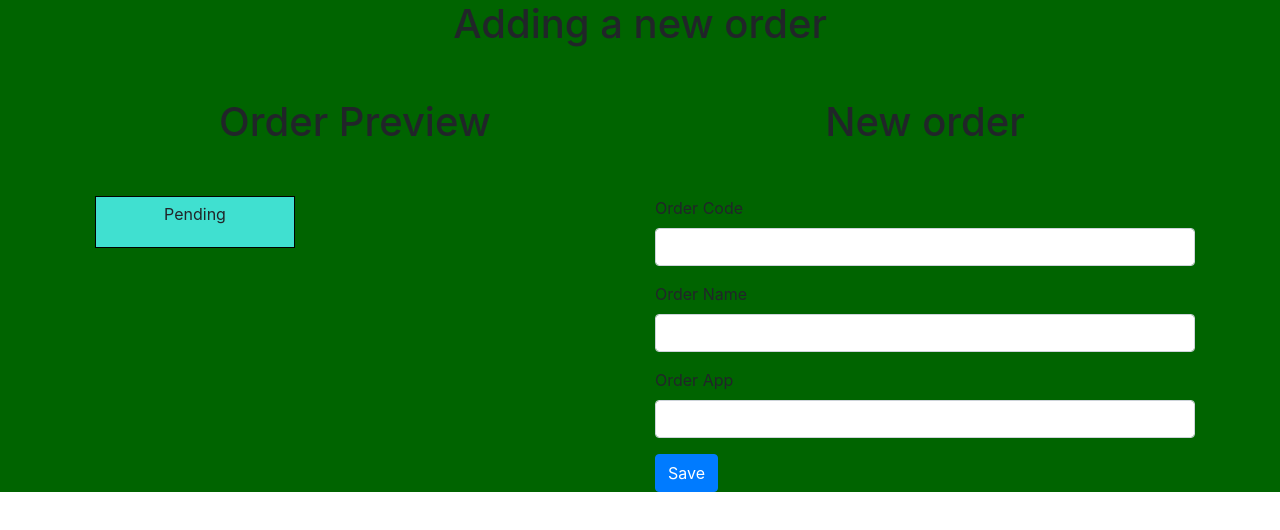
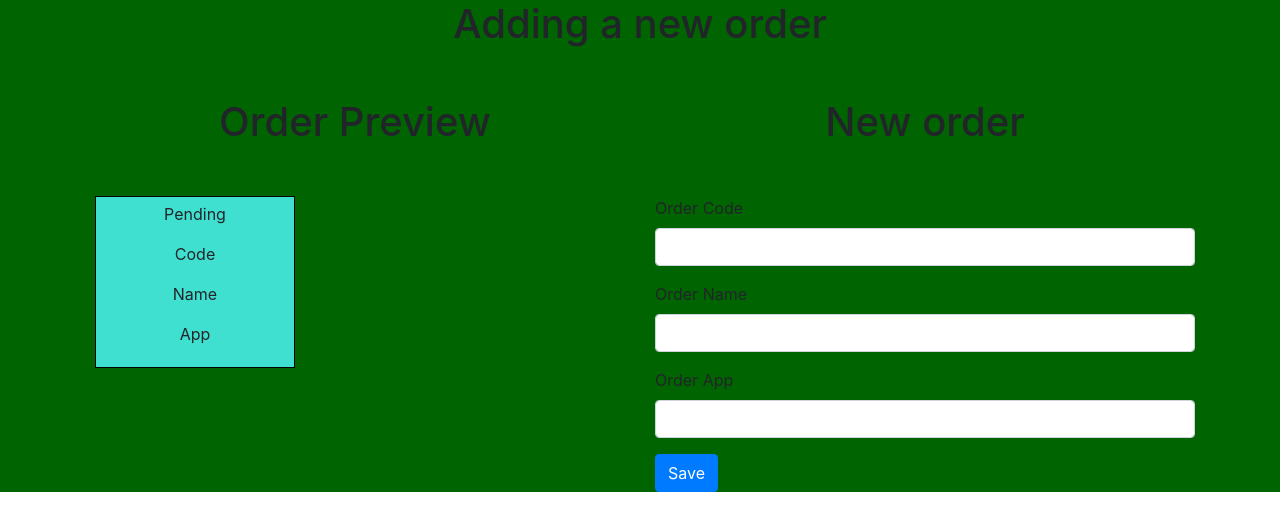
Before and after one commit to chirinosjor/delivery-orders-react, a React (Create React App) app: page /orders/new in a window 1280 px wide. Shown: the top 530 px of the page. Built offline with nearby package versions, Linux system fonts and the light colour scheme.

Commit message:
Post request working

```diff
--- a/src/components/App.js
+++ b/src/components/App.js
@@ -7,8 +7,8 @@ import Orders from '../pages/Orders';
 function App() {
   return (
     <BrowserRouter>
-      <Route exact path="/Orders" component={Orders} />
-      <Route exact path="/Orders/new" component={OrderNew} />
+      <Route exact path="/orders" component={Orders} />
+      <Route exact path="/orders/new" component={OrderNew} />
     </BrowserRouter>
   );
 };
--- a/src/components/OrderForm.js
+++ b/src/components/OrderForm.js
@@ -11,21 +11,31 @@ class OrderForm extends React.Component {
   // };
 
   handleClick = e => {
-    alert('A form was submitted')
+    console.log('A form was submitted')
+    const object = {
+      "order": {
+        "order_status": "Pending",
+        "order_app": this.props.formValues.orderApp,
+        "order_code": this.props.formValues.orderCode,
+        "order_name": this.props.formValues.orderName,
+      }
+    };
 
-    // fetch('https://your-node-server-here.com/api/endpoint', {
-    //     method: 'POST',
-    //     // We convert the React state to JSON and send it as the POST body
-    //     body: JSON.stringify(this.props.formValues)
-    //   }).then(function(response) {
-    //     console.log(response)
-    //     return response.json();
-    //   });
 
-    console.log(this.props.formValues);
+    fetch('http://localhost:3000/orders', {
+        method: 'POST',
+        headers: { 'Content-Type': 'application/json' },
+        // We convert the React state to JSON and send it as the POST body
+        body: JSON.stringify(object)
+      }).then(function(response) {
+        console.log(response)
+        return response.json();
+      });
+    console.log(object);
 
     e.preventDefault();
   };
+
 
 
   render() {
@@ -33,7 +43,7 @@ class OrderForm extends React.Component {
       <div>
         <h1>New order</h1>
 
-        <form>
+        <form >
           <div className="form-group">
             <label>Order Code</label>
             <input
--- a/src/pages/OrderNew.js
+++ b/src/pages/OrderNew.js
@@ -19,6 +19,30 @@ class OrderNew extends React.Component {
     })
   }
 
+  // handleSubmit = e => {
+  //   e.preventDefault()
+  //   this.setState({ loading: true, error: null })
+  //   alert('A form was submitted')
+
+  //   try {
+  //     const url = 'http://localhost:3000/orders';
+  //     const data = {
+  //       orderStatus:this.state.form.orderStatus,
+  //       orderCode:this.state.form.orderCode,
+  //       orderName:this.state.form.orderName,
+  //       orderApp:this.state.form.orderApp
+  //     }
+  //     fetch(url, { method: 'POST', // or ‘PUT’
+  //       body: JSON.stringify(data), // data can be `string` or {object}!
+  //       headers:{ 'Content-Type': 'application/json' } })
+  //     this.setState({ loading: false })
+  //   } catch (error) {
+  //     this.setState({ loading: false, error: error })
+  //   }
+  // }
+
+
+
   render() {
     return (
       <div className="order-new">
@@ -28,15 +52,19 @@ class OrderNew extends React.Component {
             <div className="col-6">
               <h1>Order Preview</h1>
               <Order
-                orderStatus="Pending"
-                orderCode={this.state.form.orderCode}
-                orderName={this.state.form.orderName}
-                orderApp={this.state.form.orderApp}
+                orderStatus={this.state.form.orderStatus || "Pending"}
+                orderCode={this.state.form.orderCode || "Code"}
+                orderName={this.state.form.orderName || "Name"}
+                orderApp={this.state.form.orderApp || "App"}
                />
             </div>
 
             <div className="col-6">
-              <OrderForm onChange={this.handleChange} formValues={this.state.form} />
+              <OrderForm
+                onChange={this.handleChange}
+                onClick={this.handleClick}
+                formValues={this.state.form}
+              />
             </div>
           </div>
         </div>
```
Also changed, not shown: 1 other file (tests, documents, lock files or other folders).
